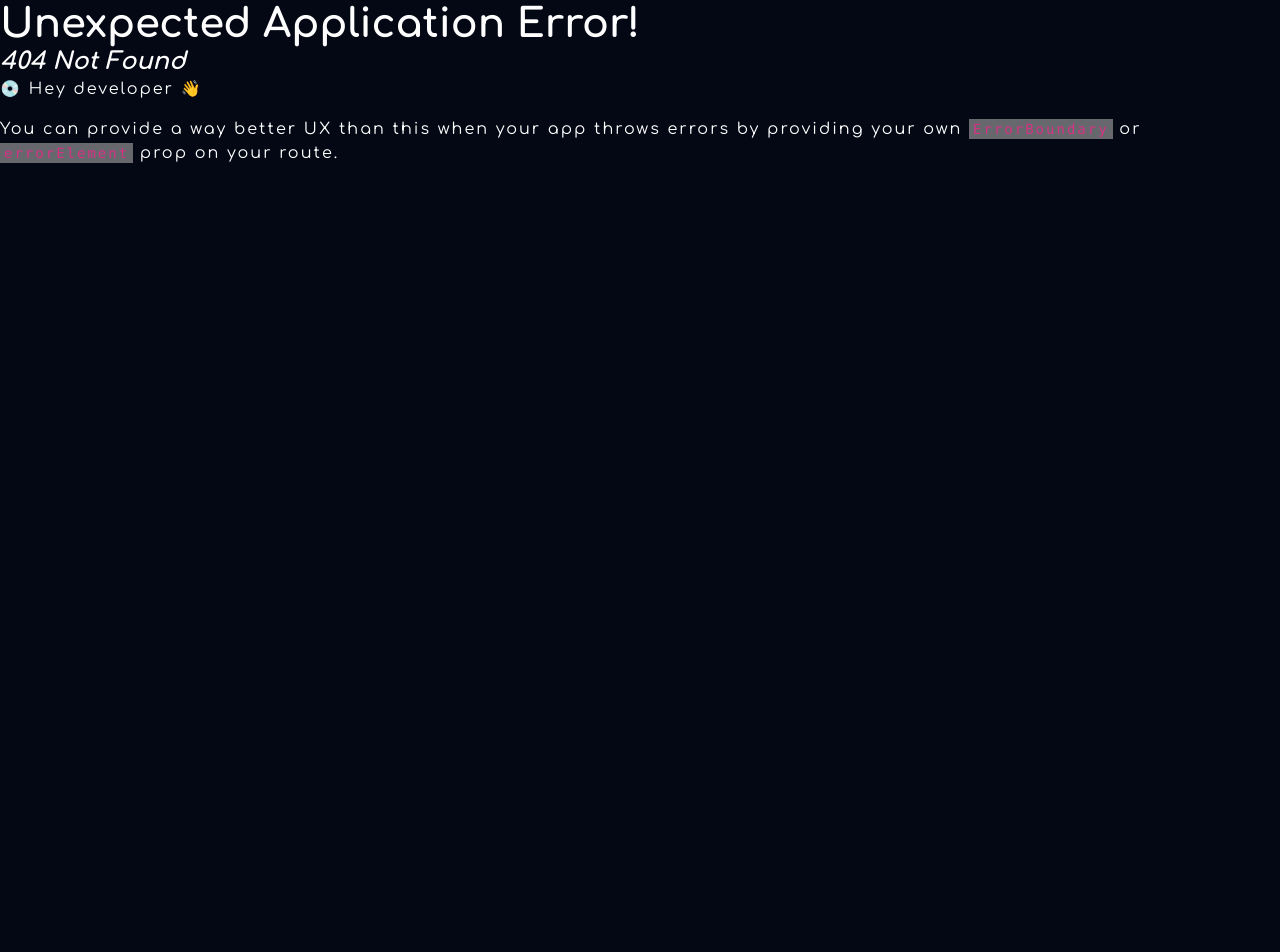
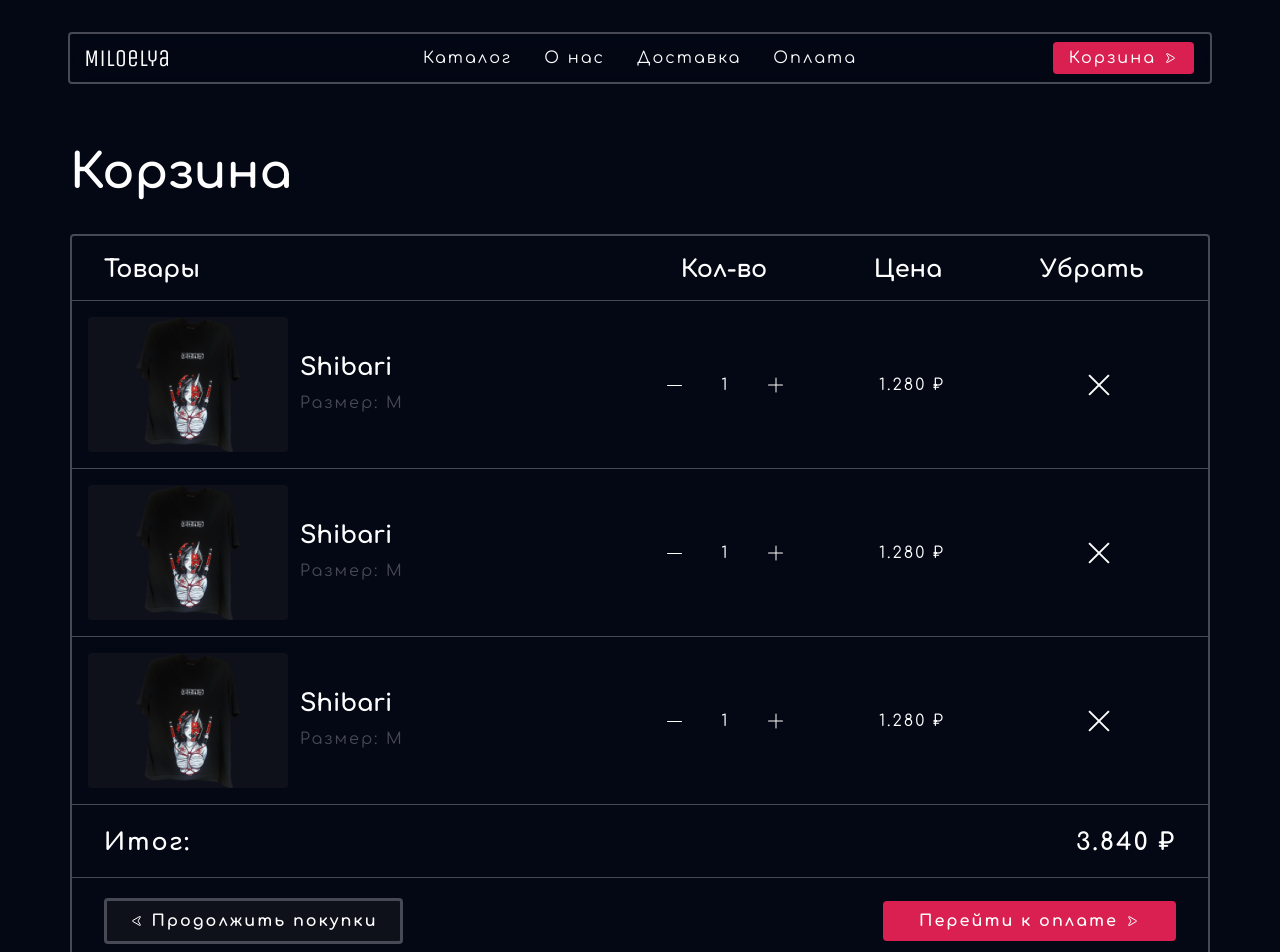
Before and after one commit to VKohai/e-commerce-merch, a React (Create React App) app: page /shoppingCart in a window 1280 px wide. Before the commit this address had no page. Shown: the top 952 px of the page. Before the commit the page ends 800 px from the top, so only its background shows below. Built offline with nearby package versions, Linux system fonts and the light colour scheme; the HTML template or start-up script is replaced by a standard one.

Commit message:
Add React Routing

```diff
--- a/src/components/app/App.jsx
+++ b/src/components/app/App.jsx
@@ -7,39 +7,24 @@ import ProductList from "../productList/ProductList";
 import ShoppingCart from "../shoppingCart/ShoppingCart";
 import ShowcaseSlider from "../showcaseSlider/ShowcaseSlider";
 import HamburgerMenu from "../hamburgerMenu/HamburgerMenu";
+import MainPage from "../../pages/MainPage";
+import { BrowserRouter as Router, Routes, Route } from "react-router-dom";
 
 function App() {
     return (
-        <>
+        <Router>
             <AppHeader />
             {/* <HamburgerMenu /> */}
             <main className="main">
-                <ShowcaseSlider />
-                {/* <ShoppingCart /> */}
-                {/* <PaymentForm /> */}
-                {/* <Product /> */}
-                {/* <ProductList /> */}
-                {/* <div className="catalog">
-                    <div className="catalog__item">
-                    </div>
-                    <div className="catalog__item">
-                        <Product />
-                    </div>
-                    <div className="catalog__item">
-                        <ShowcaseSlider />
-                    </div>
-                    <div className="catalog__item">
-                    </div>
-                    <div className="catalog__item">
-                        <ProductList catalogName="Шоперы" />
-                    </div>
-                    <div className="catalog__item">
-                        <ProductList catalogName="Худи, толстовки" />
-                    </div>
-                </div> */}
+                <Routes>
+                    <Route path="/" element={<MainPage />} />
+                    <Route path="product/:id" element={<Product />} />
+                    <Route path="shoppingCart/" element={<ShoppingCart />} />
+                    <Route path="payment/" element={<PaymentForm />} />
+                </Routes>
             </main>
             <AppFooter />
-        </>
+        </Router>
     );
 }
 
--- a/src/components/appHeader/AppHeader.jsx
+++ b/src/components/appHeader/AppHeader.jsx
@@ -1,3 +1,4 @@
+import { Link } from "react-router-dom";
 import logo from "../../icons/Logo.svg";
 import "./appHeader.scss";
 
@@ -6,16 +7,16 @@ const AppHeader = () => {
         <header className="header">
             <div className="container">
                 <div className="row">
-                    <a href="#" className="header__logo">
+                    <Link to="/" className="header__logo">
                         <img src={logo} alt="logo" />
-                    </a>
+                    </Link>
                     <div id="hamburger">
                         <span></span>
                         <span></span>
                         <span></span>
                     </div>
                     <NavMenu />
-                    <a href="#" className="btn btn_pointer">Корзина</a>
+                    <Link to="/shoppingCart" className="btn btn_pointer">Корзина</Link>
                 </div>
             </div>
         </header>
@@ -29,7 +30,7 @@ export const NavMenu = () => {
         <nav className="nav">
             <ul className="nav__menu">
                 <li className="nav__menu-item">
-                    <a href="#">Каталог</a>
+                    <Link to="/">Каталог</Link>
                 </li>
                 <li className="nav__menu-item">
                     <a href="#">О нас</a>
--- a/src/components/hamburgerMenu/HamburgerMenu.jsx
+++ b/src/components/hamburgerMenu/HamburgerMenu.jsx
@@ -1,6 +1,7 @@
 import "./hamburgerMenu.scss";
 import logo from "../../icons/Logo.svg";
 import { NavMenu } from "../appHeader/AppHeader";
+import { Link } from "react-router-dom";
 
 const HamburgerMenu = () => {
     return (
@@ -15,7 +16,7 @@ const HamburgerMenu = () => {
                             <img src={logo} alt="" />
                         </div>
                         <NavMenu className="nav_active" />
-                        <a href="#" className="btn btn_pointer">Корзина</a>
+                        <Link to="/shoppingCart" className="btn btn_pointer">Корзина</Link>
                     </div>
                 </div>
             </div>
--- a/src/components/productCard/ProductCard.jsx
+++ b/src/components/productCard/ProductCard.jsx
@@ -1,5 +1,6 @@
 import "./productCard.scss";
 import shibari from "../../img/Shibari_front.png";
+import { Link } from "react-router-dom";
 
 const ProductCard = () => {
     return (
@@ -12,7 +13,7 @@ const ProductCard = () => {
                     <h3 className="card__name">Shibari</h3>
                     <div className="card__price">1.280₽</div>
                 </div>
-                <a href="#" className="btn btn_wide btn_pointer">Подробнее</a>
+                <Link to="/product/1" className="btn btn_wide btn_pointer">Подробнее</Link>
             </div>
         </li>
     )
--- a/src/components/shoppingCart/ShoppingCart.jsx
+++ b/src/components/shoppingCart/ShoppingCart.jsx
@@ -1,6 +1,7 @@
 import "./shoppingCart.scss";
 import shibari from "../../img/Shibari_front.png";
 import cross from "../../icons/Cross.svg";
+import { Link } from "react-router-dom";
 
 const ShoppingCart = () => {
     return (
@@ -31,8 +32,8 @@ const ShoppingCart = () => {
                             </div>
                         </div>
                         <div className="shoppingCart__actions">
-                            <a href="#" className="btn btn_pointer btn_disable">Продолжить покупки</a>
-                            <a href="#" className="btn btn_pointer">Перейти к оплате</a>
+                            <Link to="/" className="btn btn_pointer btn_disable">Продолжить покупки</Link>
+                            <Link to="/payment" className="btn btn_pointer">Перейти к оплате</Link>
                         </div>
                     </div>
                 </div>
--- a/src/components/showcaseSlider/ShowcaseSlider.jsx
+++ b/src/components/showcaseSlider/ShowcaseSlider.jsx
@@ -1,5 +1,6 @@
 import "./showcaseSlider.scss";
 import shibari from "../../img/Shibari.png";
+import { Link } from "react-router-dom";
 
 const ShowcaseSlider = () => {
     return (
@@ -33,7 +34,7 @@ const Slide = () => {
                 <div className="showcase__slide-info">
                     <h2 className="showcase__slide-title title title_fz40">Футболка Shibari</h2>
                     <div className="showcase__slide-description">Lorem ipsum dolor sit amet, consectetur adipiscing elit. Etiam eu turpis molestie, dictum est a, mattis tellus. Sed dignissim, metus nec fringilla accumsan, risus sem sollicitudin lacus, ut interdum tellus elit sed risus. Maecenas eget condimentum velit, sit amet feugiat lectus.</div>
-                    <a href="#" className="btn btn_pointer btn_shadow">Подробнее</a>
+                    <Link to="/product/1" className="btn btn_pointer btn_shadow">Подробнее</Link>
                 </div>
                 <div className="showcase__slide-img">
                     <img src={shibari} alt="shibari" />
--- a/src/index.jsx
+++ b/src/index.jsx
@@ -2,19 +2,18 @@ import React from 'react';
 import ReactDOM from 'react-dom/client';
 import './index.scss';
 import App from './components/app/App';
-import MainPage from './pages/MainPage';
 import { createBrowserRouter, RouterProvider } from 'react-router-dom';
 
 const router = createBrowserRouter([
     {
         path: "/",
-        element: <MainPage />,
+        element: <App />,
     },
 ]);
 
 const root = ReactDOM.createRoot(document.getElementById('root'));
 root.render(
     <React.StrictMode>
-        <RouterProvider router={router} />
+        <App />
     </React.StrictMode>
 );
```
